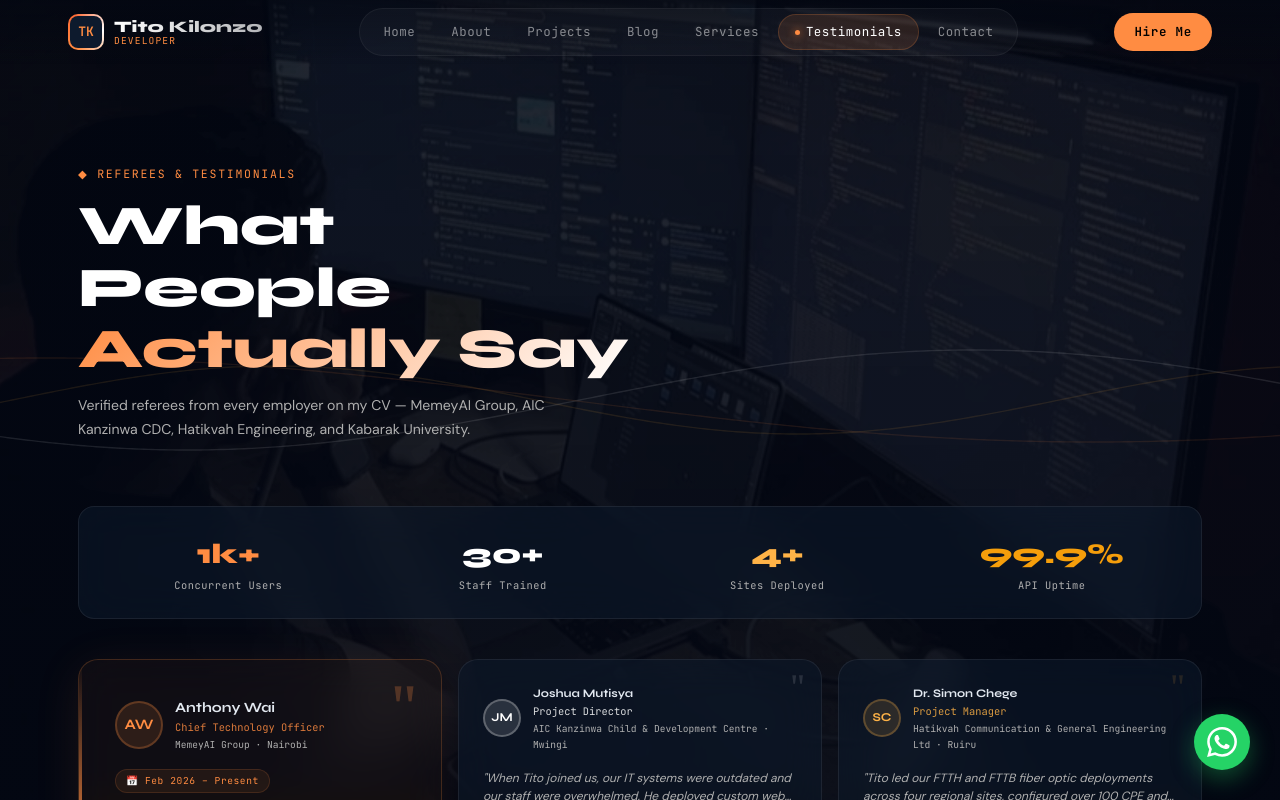
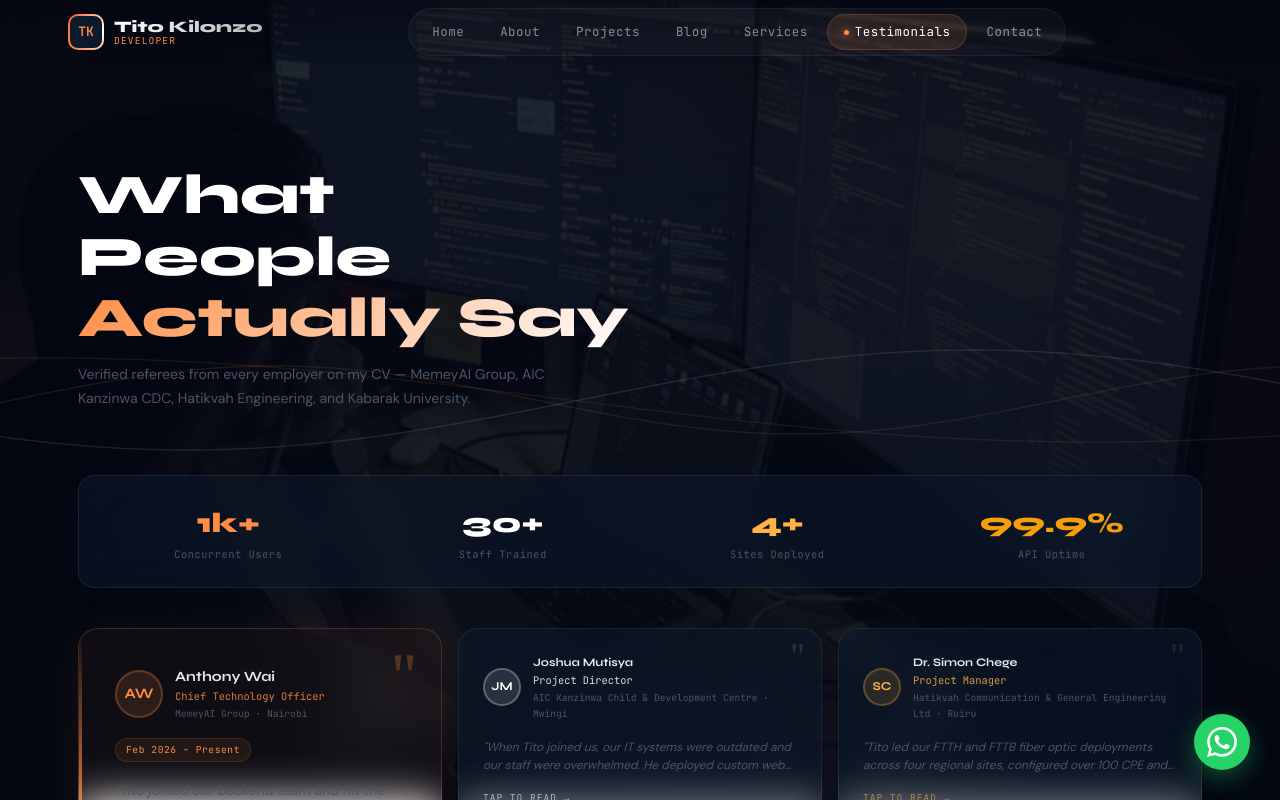
Before and after one commit to TitoKilonzo/Tito_Portfolio_Official, a React (Vite) app: page /testimonials in a window 1280 px wide. Shown: the top 800 px of the page. Built offline with nearby package versions, Linux system fonts and the light colour scheme.

Commit message:
Portfolio Theme and UI Redesign

```diff
--- a/src/components/Navbar.jsx
+++ b/src/components/Navbar.jsx
@@ -178,23 +178,6 @@ export default function Navbar() {
 
           {/* ── CTA + Hamburger ──────────────────────────────── */}
           <div style={{ display: 'flex', alignItems: 'center', gap: 12 }}>
-            <MagneticButton className="nav-cta-wrap">
-              <NavLink to="/contact"
-                style={{
-                  display: 'inline-flex', alignItems: 'center', gap: 7,
-                  padding: '9px 20px', borderRadius: 99,
-                  background: 'var(--primary)',
-                  color: '#000',
-                  fontFamily: 'var(--font-mono)', fontWeight: 700, fontSize: '0.78rem',
-                  letterSpacing: '0.06em',
-                  transition: 'box-shadow 0.25s',
-                }}
-                onMouseEnter={e => { e.currentTarget.style.boxShadow = '0 0 24px rgba(255,140,66,0.5)' }}
-                onMouseLeave={e => { e.currentTarget.style.boxShadow = 'none' }}
-              >
-                Hire Me
-              </NavLink>
-            </MagneticButton>
 
             <motion.button
               className="hamburger"
--- a/src/components/ThemeToggle.jsx
+++ b/src/components/ThemeToggle.jsx
@@ -1,13 +1,13 @@
 import { createContext, useContext, useEffect } from 'react'
 
 /* ── Context ──────────────────────────────────────────────────────── */
-const ThemeCtx = createContext({ theme: 'dark' })
+const ThemeCtx = createContext({ theme: 'light' })
 
 /* ── Provider ─────────────────────────────────────────────────────── */
 export function ThemeProvider({ children }) {
   useEffect(() => {
-    document.documentElement.setAttribute('data-theme', 'dark')
+    document.documentElement.setAttribute('data-theme', 'light')
   }, [])
 
-  return <ThemeCtx.Provider value={{ theme: 'dark' }}>{children}</ThemeCtx.Provider>
+  return <ThemeCtx.Provider value={{ theme: 'light' }}>{children}</ThemeCtx.Provider>
 }
--- a/src/index.css
+++ b/src/index.css
@@ -7,23 +7,23 @@
 
 /* ── Design tokens ──────────────────────────────────────────────────── */
 :root {
-  --bg-primary:    #0a0a0a;
-  --bg-secondary:  #121212;
-  --bg-tertiary:   #1a1a1a;
-  --bg-card:       rgba(20, 20, 20, 0.65);
+  --bg-primary:    #ffffff;
+  --bg-secondary:  #f9fafb;
+  --bg-tertiary:   #f3f4f6;
+  --bg-card:       rgba(255, 255, 255, 0.85);
   --primary:       #ff8c42;
   --primary-dim:   rgba(255, 140, 66, 0.12);
   --primary-glow:  rgba(255, 140, 66, 0.35);
-  --secondary:     #ffffff;
-  --secondary-dim: rgba(255, 255, 255, 0.10);
+  --secondary:     #111827;
+  --secondary-dim: rgba(17, 24, 39, 0.10);
   --accent:        #ff6b35;
   --accent-dim:    rgba(255, 107, 53, 0.12);
-  --text:          #f0f0f0;
-  --text-muted:    #b0b0b0;
-  --text-faint:    #808080;
-  --border:        rgba(255,255,255,0.08);
+  --text:          #111827;
+  --text-muted:    #4b5563;
+  --text-faint:    #9ca3af;
+  --border:        rgba(0,0,0,0.08);
   --border-hover:  rgba(255, 140, 66, 0.30);
-  --glass:         rgba(255,255,255,0.025);
+  --glass:         rgba(255,255,255,0.4);
   --font-display:  'Syne', sans-serif;
   --font-mono:     'JetBrains Mono', monospace;
   --font-body:     'DM Sans', sans-serif;
@@ -31,7 +31,7 @@
   --radius:        14px;
   --radius-lg:     20px;
   --nav-h:         64px;
-  --shadow-card:   0 8px 32px rgba(0,0,0,0.4);
+  --shadow-card:   0 8px 32px rgba(0,0,0,0.08);
   --shadow-glow:   0 0 40px var(--primary-glow);
   --transition:    0.28s cubic-bezier(0.4,0,0.2,1);
   /* Fluid spacing */
--- a/src/pages/About.jsx
+++ b/src/pages/About.jsx
@@ -147,7 +147,7 @@ export default function About() {
       <section className="section" style={{ paddingBottom:'clamp(24px,4vw,40px)', position:'relative', zIndex:1 }}>
         <div className="container">
           <motion.div initial={{ opacity:0, y:18 }} animate={{ opacity:1, y:0 }}>
-            <span className="section-tag">About Me</span>
+
             <h1 className="section-title">The Developer Behind the Code</h1>
             <p className="section-desc">
               BSc IT graduate with hands-on expertise spanning back-end development, cybersecurity, and fiber optic infrastructure.
@@ -215,7 +215,7 @@ export default function About() {
         <div className="container">
           <motion.div initial={{ opacity:0, y:14 }} whileInView={{ opacity:1, y:0 }}
             viewport={{ once:true }} style={{ marginBottom:'clamp(24px,4vw,40px)' }}>
-            <span className="section-tag">Experience</span>
+
             <h2 className="section-title">Work History</h2>
           </motion.div>
           <div className="timeline">
@@ -269,7 +269,7 @@ export default function About() {
         <div className="container">
           <motion.div initial={{ opacity:0, y:14 }} whileInView={{ opacity:1, y:0 }}
             viewport={{ once:true }} style={{ marginBottom:'clamp(20px,3vw,28px)' }}>
-            <span className="section-tag">Education</span>
+
             <h2 className="section-title">Academic Background</h2>
           </motion.div>
           <motion.div initial={{ opacity:0, y:18 }} whileInView={{ opacity:1, y:0 }} viewport={{ once:true }}>
--- a/src/pages/Blog.jsx
+++ b/src/pages/Blog.jsx
@@ -148,7 +148,7 @@ export default function Blog() {
           {/* Header */}
           <motion.div initial={{ opacity: 0, y: 20 }} animate={{ opacity: 1, y: 0 }}
             style={{ marginBottom: 48 }}>
-            <span className="section-tag">Tech & Cyber Blog</span>
+
             <h1 className="section-title">Emerging Trends & Insights</h1>
             <p className="section-desc">
               Auto-curated daily articles on cybersecurity, technology, and development — sourced from Dev.to.
--- a/src/pages/Contact.jsx
+++ b/src/pages/Contact.jsx
@@ -79,7 +79,7 @@ export default function Contact() {
           {/* Header */}
           <motion.div initial={{ opacity:0, y:18 }} animate={{ opacity:1, y:0 }}
             style={{ marginBottom:'clamp(36px,6vw,60px)' }}>
-            <span className="section-tag">Get In Touch</span>
+            <h3 style={{color: 'var(--primary)', fontWeight: 'bold', textTransform: 'uppercase', letterSpacing: '0.1em', fontSize: 'var(--text-sm)', marginBottom: '16px'}}>Get In Touch</h3>
             <h1 className="section-title">Let's Build Something Together</h1>
             <p className="section-desc">
               Available for freelance, part-time, and full-time opportunities — security assessments, full-stack projects, or just a conversation.
--- a/src/pages/Home.jsx
+++ b/src/pages/Home.jsx
@@ -103,13 +103,7 @@ export default function Home() {
 
             {/* Left: copy */}
             <div>
-              <motion.div initial={{ opacity:0, y:14 }} animate={{ opacity:1, y:0 }} transition={{ delay:0.1 }}>
-                <span className="section-tag">
-                  <span style={{ width:5, height:5, background:'var(--primary)', borderRadius:'50%',
-                    animation:'pulse-glow 2s ease-in-out infinite', display:'inline-block' }} />
-                  Available for Opportunities
-                </span>
-              </motion.div>
+
 
               <motion.h1 initial={{ opacity:0, y:24 }} animate={{ opacity:1, y:0 }} transition={{ delay:0.18 }}
                 style={{ fontSize:'var(--text-4xl)', fontWeight:800, lineHeight:1.1, margin:'14px 0 18px' }}>
@@ -215,7 +209,7 @@ export default function Home() {
         <div className="container">
           <motion.div initial={{ opacity:0, y:14 }} whileInView={{ opacity:1, y:0 }}
             viewport={{ once:true }} style={{ textAlign:'center', marginBottom:48 }}>
-            <span className="section-tag">Explore</span>
+
             <h2 className="section-title" style={{ textAlign:'center' }}>What I Bring to the Table</h2>
           </motion.div>
 
--- a/src/pages/Projects.jsx
+++ b/src/pages/Projects.jsx
@@ -91,7 +91,7 @@ export default function Projects() {
             style={{ display: 'flex', alignItems: 'flex-start', justifyContent: 'space-between',
               flexWrap: 'wrap', gap: 20, marginBottom: 48 }}>
             <div>
-              <span className="section-tag">GitHub Projects</span>
+
               <h1 className="section-title">What I've Built</h1>
               <p className="section-desc">
                 Live-updated from{' '}
--- a/src/pages/Services.jsx
+++ b/src/pages/Services.jsx
@@ -241,7 +241,7 @@ export default function Services() {
           {/* Header */}
           <motion.div initial={{ opacity: 0, y: 20 }} animate={{ opacity: 1, y: 0 }}
             style={{ marginBottom: 48 }}>
-            <span className="section-tag">Services</span>
+
             <h1 className="section-title">What I Can Do For You</h1>
             <p className="section-desc">
               End-to-end ICT services for SMBs, NGOs, and startups — locally and internationally.
--- a/src/pages/Testimonials.jsx
+++ b/src/pages/Testimonials.jsx
@@ -136,7 +136,7 @@ function TestimonialCard({ t, isActive, onClick, index }) {
               alignSelf: 'flex-start',
             }}
           >
-            📅 {t.period}
+            {t.period}
           </motion.div>
         )}
 
@@ -237,13 +237,7 @@ export default function Testimonials() {
             transition={{ duration: 0.6, ease: [0.16, 1, 0.3, 1] }}
             style={{ marginBottom: 'clamp(40px,7vw,64px)' }}
           >
-            <div style={{
-              fontFamily: 'var(--font-mono)', fontSize: 'var(--text-xs)',
-              color: 'var(--primary)', letterSpacing: '0.15em', textTransform: 'uppercase',
-              marginBottom: 12,
-            }}>
-              ◆ Referees & Testimonials
-            </div>
+
             <h1 style={{
               fontFamily: 'var(--font-display)', fontWeight: 800,
               fontSize: 'var(--text-3xl)', color: '#fff',
```
